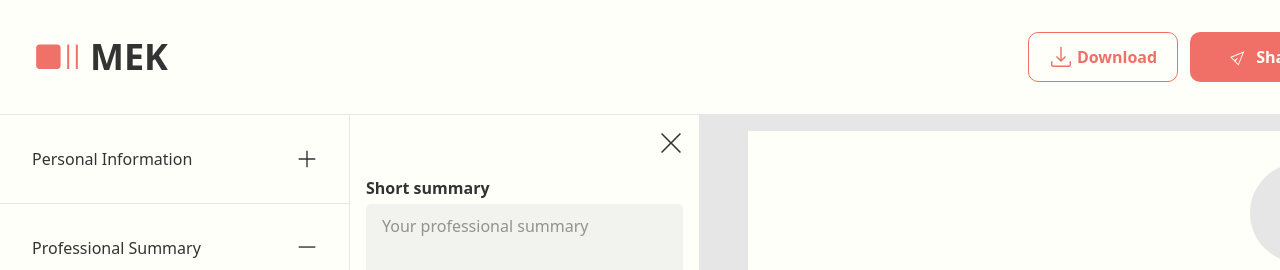
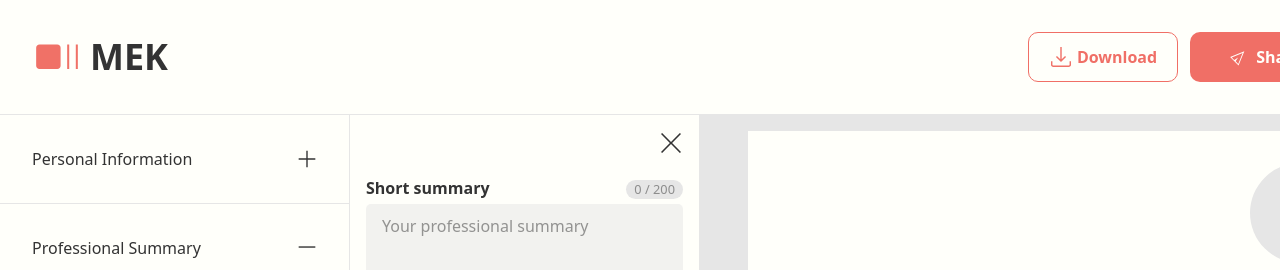
Before and after one commit to Poli2714/odin-cv-application, a React (Vite) app: page / in a window 1280 px wide. Both pictures are taken after a click on the item "Professional Summary". Shown: the top 270 px of the page. Built offline with nearby package versions, Linux system fonts and the light colour scheme.

Commit message:
Create a component to display character limit
It will only display limit for teaxtarea elements

```diff
--- /dev/null
+++ b/src/components/forms/CharacterLimit.jsx
@@ -0,0 +1,14 @@
+import '../../styles/forms/CharacterLimit.css';
+
+export default function CharacterLimit({ text, limit, children }) {
+  const textLength = text.length;
+
+  return (
+    <div className="textarea-charlimit-container">
+      <span className="character-limit">
+        {textLength} / {limit}
+      </span>
+      {children}
+    </div>
+  );
+}
--- a/src/components/forms/EducationForm.jsx
+++ b/src/components/forms/EducationForm.jsx
@@ -1,4 +1,5 @@
 import AddMoreBtn from './AddMoreBtn';
+import CharacterLimit from './CharacterLimit';
 import InputElem from './InputElem';
 
 export function DegreeInput({ degree, onChangeDegree }) {
@@ -68,14 +69,17 @@ export function EduEndDate({ eduEndDate, onChangeEduEndDate }) {
 export function EduInfo({ eduInfo, onChangeEduInfo }) {
   return (
     <InputElem label="Additional Information" labelFor="eduInfo">
+      <CharacterLimit text={eduInfo} limit={100}>
         <textarea
           name="eduInfo"
           id="eduInfo"
           rows={5}
+          maxLength={100}
           value={eduInfo}
           onChange={onChangeEduInfo}
           className="input-wrapper__input"
         ></textarea>
+      </CharacterLimit>
     </InputElem>
   );
 }
--- a/src/components/forms/ExperienceForm.jsx
+++ b/src/components/forms/ExperienceForm.jsx
@@ -1,4 +1,5 @@
 import AddMoreBtn from './AddMoreBtn';
+import CharacterLimit from './CharacterLimit';
 import InputElem from './InputElem';
 
 export function JobTitleInput({ jobTitle, onChangeJobTitle }) {
@@ -71,15 +72,18 @@ export function JobDescriptionInput({
 }) {
   return (
     <InputElem label="Job description" labelFor="jobDescription">
+      <CharacterLimit text={jobDescription} limit={200}>
         <textarea
           name="jobDescription"
           id="jobDescription"
           placeholder="Write your job description"
           rows={10}
+          maxLength={200}
           value={jobDescription}
           onChange={onChangeJobDescription}
           className="input-wrapper__input"
         ></textarea>
+      </CharacterLimit>
     </InputElem>
   );
 }
--- a/src/components/forms/SummaryTextarea.jsx
+++ b/src/components/forms/SummaryTextarea.jsx
@@ -1,18 +1,22 @@
+import CharacterLimit from './CharacterLimit';
 import InputElem from './InputElem';
 
 export default function SummaryTextarea({ summary, onChangeSummary }) {
   return (
     <form action="" method="get" className="cv-edit-panel__form">
       <InputElem label="Short summary" labelFor="summary">
+        <CharacterLimit text={summary} limit={200}>
           <textarea
             id="summary"
             name="summary"
             placeholder="Your professional summary"
             rows={10}
+            maxLength={200}
             value={summary}
             onChange={onChangeSummary}
             className="input-wrapper__input"
           ></textarea>
+        </CharacterLimit>
       </InputElem>
     </form>
   );
--- /dev/null
+++ b/src/styles/forms/CharacterLimit.css
@@ -0,0 +1,15 @@
+.textarea-charlimit-container {
+  position: relative;
+}
+
+.character-limit {
+  background-color: var(--clr-bg-silver);
+  border-radius: 20px;
+  color: hsl(0, 0%, 20%, 0.5);
+  font-size: 0.8rem;
+  padding: 0 0.5rem;
+
+  position: absolute;
+  right: 0;
+  top: -1.5rem;
+}
--- a/src/styles/forms/InputElem.css
+++ b/src/styles/forms/InputElem.css
@@ -13,6 +13,7 @@
   border: 0;
   border-radius: 5px;
   padding: 0.7rem 1rem;
+  width: 100%;
 
   &::placeholder {
     color: var(--clr-text-opaque);
```
Lines whose indentation alone changed are shown as unchanged.
